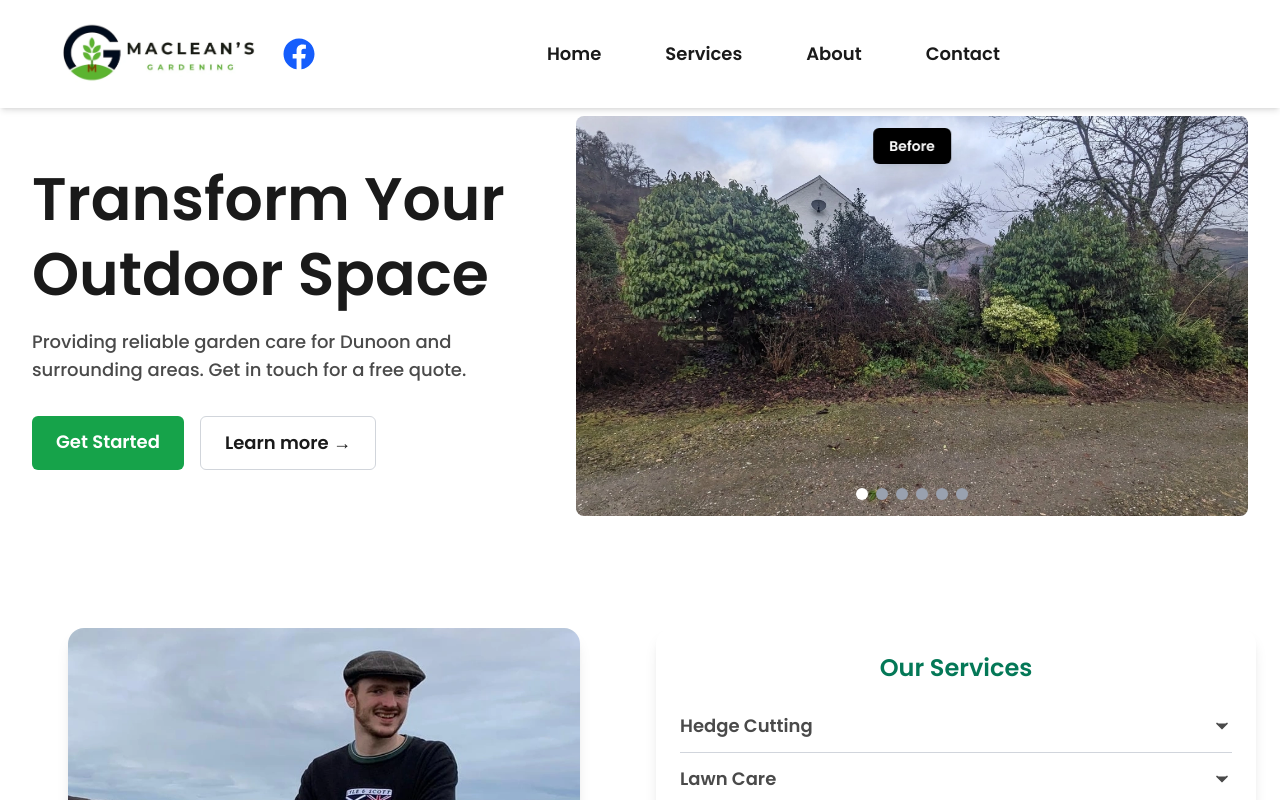
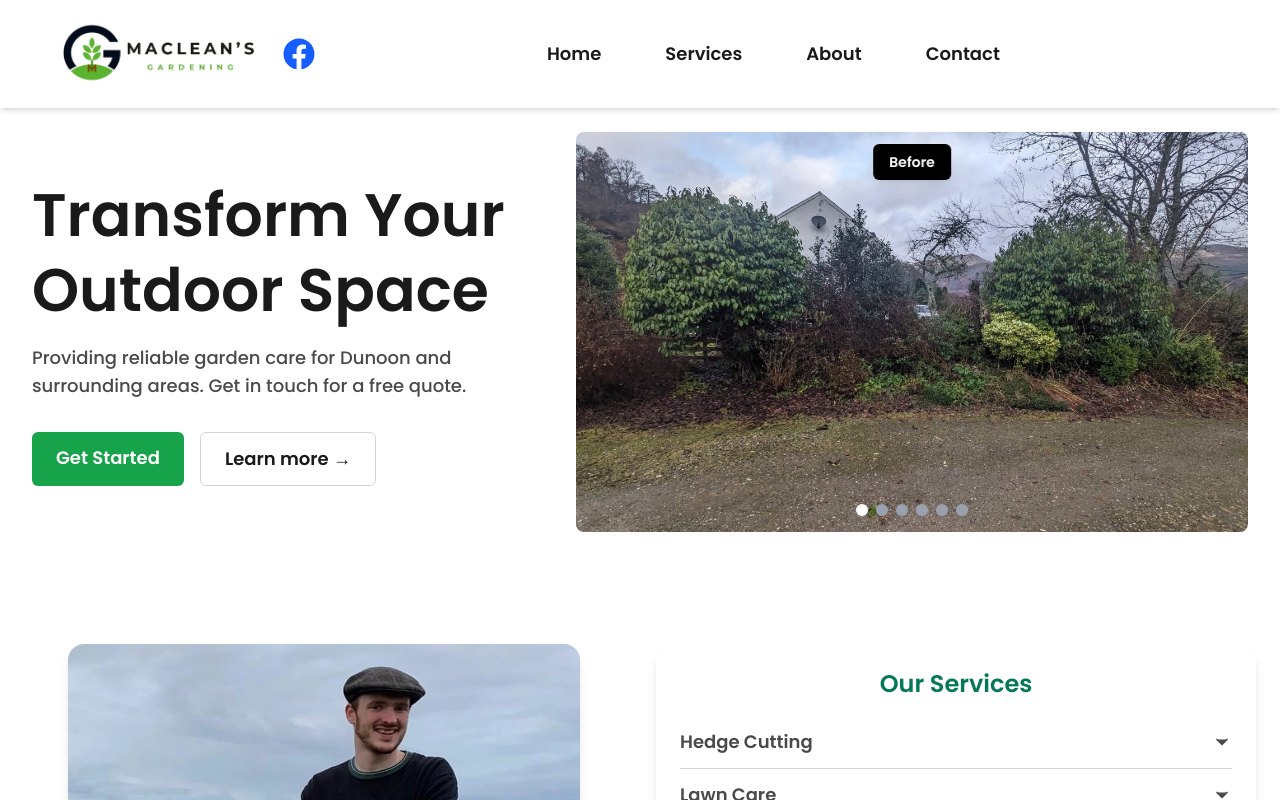
Before and after one commit to WilyBox/maclean-gardening, a Next.js app: page / in a window 1280 px wide. Shown: the top 800 px of the page. Built offline with nearby package versions, Linux system fonts and the light colour scheme.

Commit message:
pre-loading images

```diff
--- a/src/app/components/HeroSimple.tsx
+++ b/src/app/components/HeroSimple.tsx
@@ -2,7 +2,7 @@ import ModernCarousel from "./ModernCarousel";
 
 export default function HeroSimple() {
   return (
-    <section className="relative w-full px-8 pb-12 max-w-7xl mx-auto flex flex-col lg:flex-row items-center gap-8">
+    <section className="relative w-full pt-4 px-8 pb-12 max-w-7xl mx-auto flex flex-col lg:flex-row items-center gap-8">
       {/* Left Side - Text (flex-shrink) */}
       <div className="text-center lg:text-left flex-shrink-0 max-w-lg">
         <h1 className="text-5xl md:text-6xl font-bold text-gray-900 leading-tight">
--- a/src/app/components/ModernCarousel.tsx
+++ b/src/app/components/ModernCarousel.tsx
@@ -1,42 +1,31 @@
 "use client";
 
-import React, { useState } from "react";
+import React, { useState, useEffect } from "react";
 import { AnimatePresence, motion } from "framer-motion";
 import Image from "next/image"; // Next.js optimized images
 
-const projects = [
-  {
-    before: "/images/3-before.webp",
-    after: "/images/3-after.webp",
-    id: 1,
-  },
-  {
-    before: "/images/2-before.webp",
-    after: "/images/2-after.webp",
-    id: 2,
-  },
-  {
-    before: "/images/1-before.webp",
-    after: "/images/1-after.webp",
-    id: 3,
-  },
+const images = [
+  { src: "/images/3-before.webp", id: 1 },
+  { src: "/images/3-after.webp", id: 2 },
+  { src: "/images/2-before.webp", id: 3 },
+  { src: "/images/2-after.webp", id: 4 },
+  { src: "/images/1-before.webp", id: 5 },
+  { src: "/images/1-after.webp", id: 6 },
 ];
 
 export default function ModernCarousel() {
   const [idx, setIdx] = useState(0);
-  const [showBefore, setShowBefore] = useState(true); // Toggles between before & after
-
-  const projectIndex = idx % projects.length;
-  const currentProject = projects[projectIndex];
 
   const handleNextImage = () => {
-    if (showBefore) {
-      setShowBefore(false); // Show After image
-    } else {
-      setShowBefore(true); // Show Before image
-      setIdx((prev) => (prev + 1) % projects.length); // Move to next project
+    setIdx((prevIdx) => (prevIdx + 1) % images.length); // Move forward sequentially
+  };
+
+  useEffect(() => {
+    if (typeof window !== "undefined") { // ✅ Ensure it runs only on the client
+      const nextImage = document.createElement("img"); // ✅ Safe alternative
+      nextImage.src = images[(idx + 1) % images.length].src; // Preload next image
     }
-  };
+  }, [idx]);
 
   return (
     <div
@@ -45,45 +34,37 @@ export default function ModernCarousel() {
     >
       <AnimatePresence mode="wait">
         <motion.div
-          key={showBefore ? `before-${projectIndex}` : `after-${projectIndex}`}
-          initial={{ opacity: 0, scale: 0.98 }}
-          animate={{ opacity: 1, scale: 1 }}
-          exit={{ opacity: 0, scale: 0.98 }}
-          transition={{ duration: 0.5 }}
+          key={images[idx].id}
+          initial={{ opacity: 0 }}
+          animate={{ opacity: 1 }}
+          exit={{ opacity: 0 }}
+          transition={{ duration: 0.3 }}
           className="absolute w-full h-full rounded-lg overflow-hidden"
         >
           <Image
-            src={showBefore ? currentProject.before : currentProject.after}
-            alt={showBefore ? "Before" : "After"}
-            fill // ✅ Instead of layout="fill"
-            style={{ objectFit: "cover" }} // ✅ Instead of objectFit="cover"
+            src={images[idx].src}
+            alt={`Image ${idx + 1}`}
+            fill
+            style={{ objectFit: "cover" }}
             priority
+            loading="eager"
           />
           {/* Badge to indicate Before/After */}
-          <span className={`absolute top-3 left-1/2 transform -translate-x-1/2 px-4 py-2 text-sm font-semibold rounded-md backdrop-blur-md shadow-lg
-            ${showBefore ? "bg-black text-white" : "bg-green-700 text-white"}`}>
-            {showBefore ? "Before" : "After"}
+          <span className="absolute top-3 left-1/2 transform -translate-x-1/2 px-4 py-2 text-sm font-semibold rounded-md backdrop-blur-md shadow-lg bg-black text-white">
+            {idx % 2 === 0 ? "Before" : "After"}
           </span>
         </motion.div>
       </AnimatePresence>
 
-      {/* Dots (6 total for 3 projects × 2 images each) */}
+      {/* Dots (6 total for 6 images) */}
       <div className="absolute bottom-4 flex space-x-2">
-        {projects.map((_, projectIdx) => (
-          <React.Fragment key={`dots-${projectIdx}`}>
-            <div
-              key={`dot-before-${projectIdx}`}
-              className={`h-3 w-3 rounded-full ${
-                projectIdx === projectIndex && showBefore ? "bg-white" : "bg-gray-400"
-              }`}
-            />
-            <div
-              key={`dot-after-${projectIdx}`}
-              className={`h-3 w-3 rounded-full ${
-                projectIdx === projectIndex && !showBefore ? "bg-white" : "bg-gray-400"
-              }`}
-            />
-          </React.Fragment>
+        {images.map((_, dotIdx) => (
+          <div
+            key={`dot-${dotIdx}`}
+            className={`h-3 w-3 rounded-full transition-all ${
+              dotIdx === idx ? "bg-white" : "bg-gray-400"
+            }`}
+          />
         ))}
       </div>
     </div>
```
